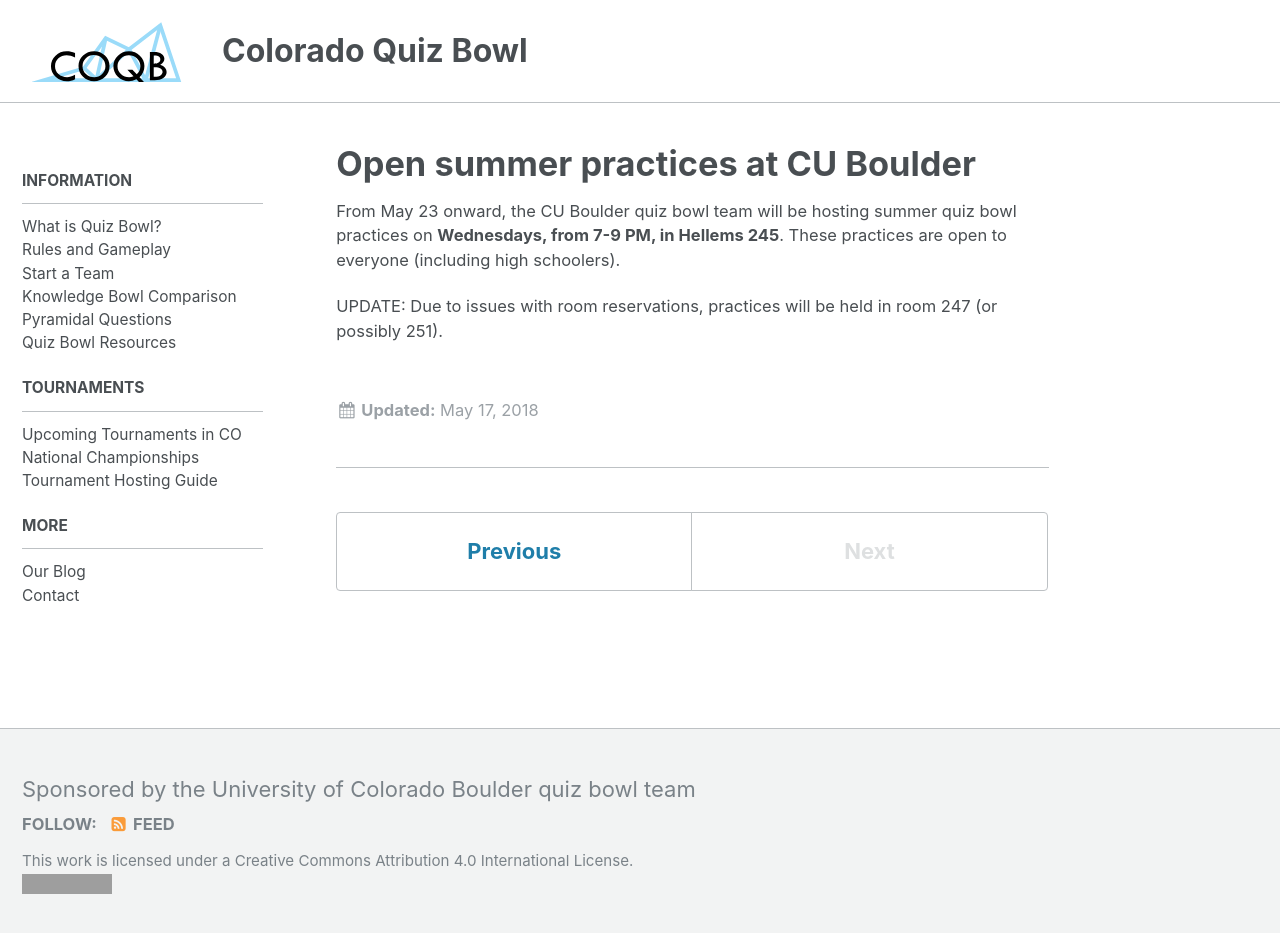
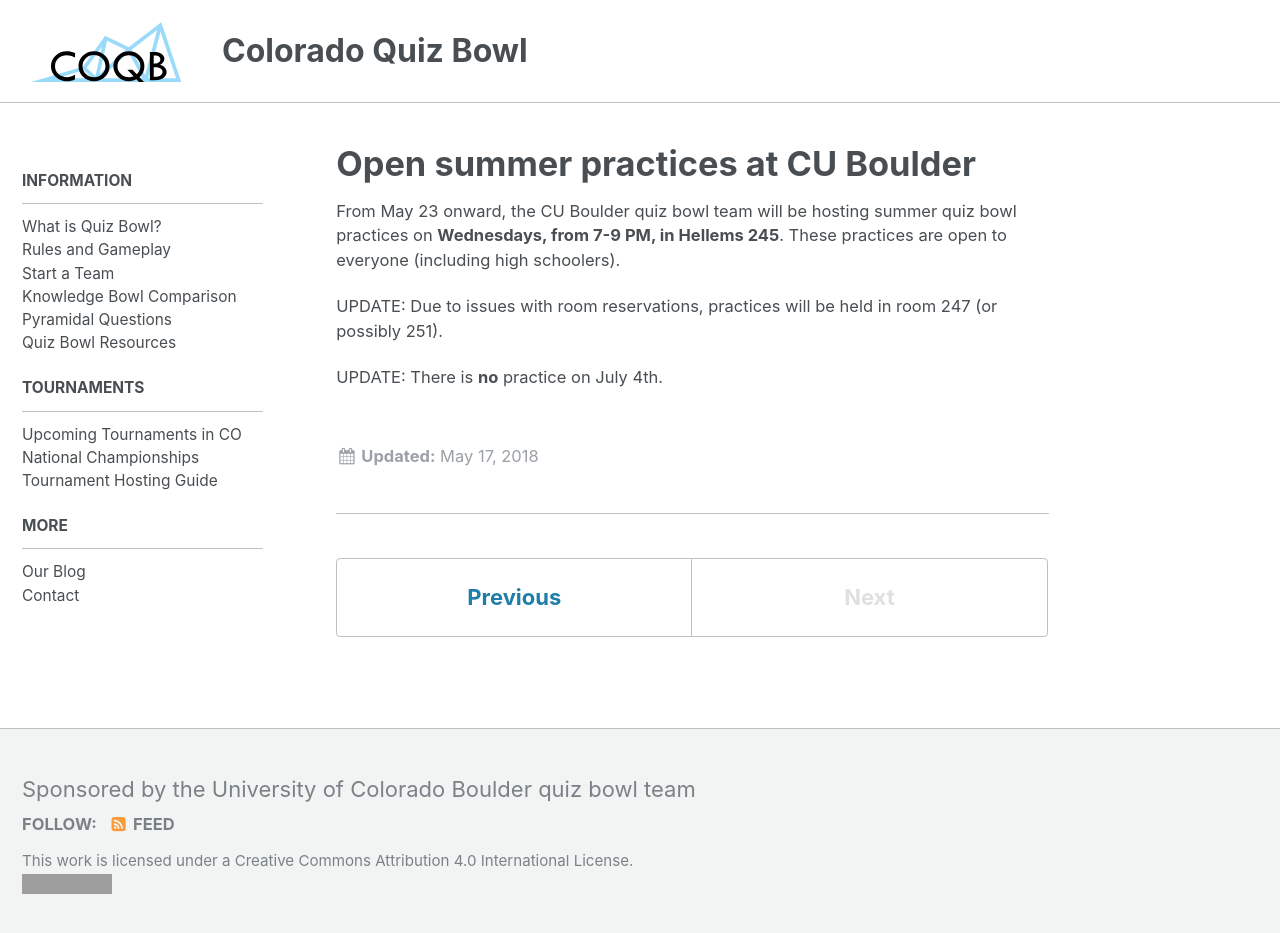
Before and after one commit to matt2718/colorado-qb, a Jekyll site: the page built from _posts/2018-05-17-summer-practices.md, in a window 1280 px wide and 939 px high. Shown: the top 933 px of the window. Built offline with Jekyll 4.4.1, drawn with Linux system fonts in a browser that asks for light colours; grey boxes are pictures that could not be loaded.

Commit message:
Added notice of cancelled practice on July 4th

```diff
--- a/_posts/2018-05-17-summer-practices.md
+++ b/_posts/2018-05-17-summer-practices.md
@@ -9,3 +9,5 @@ are open to everyone (including high schoolers).
 
 UPDATE: Due to issues with room reservations, practices will be held in room 247
 (or possibly 251).
+
+UPDATE: There is **no** practice on July 4th.
```
